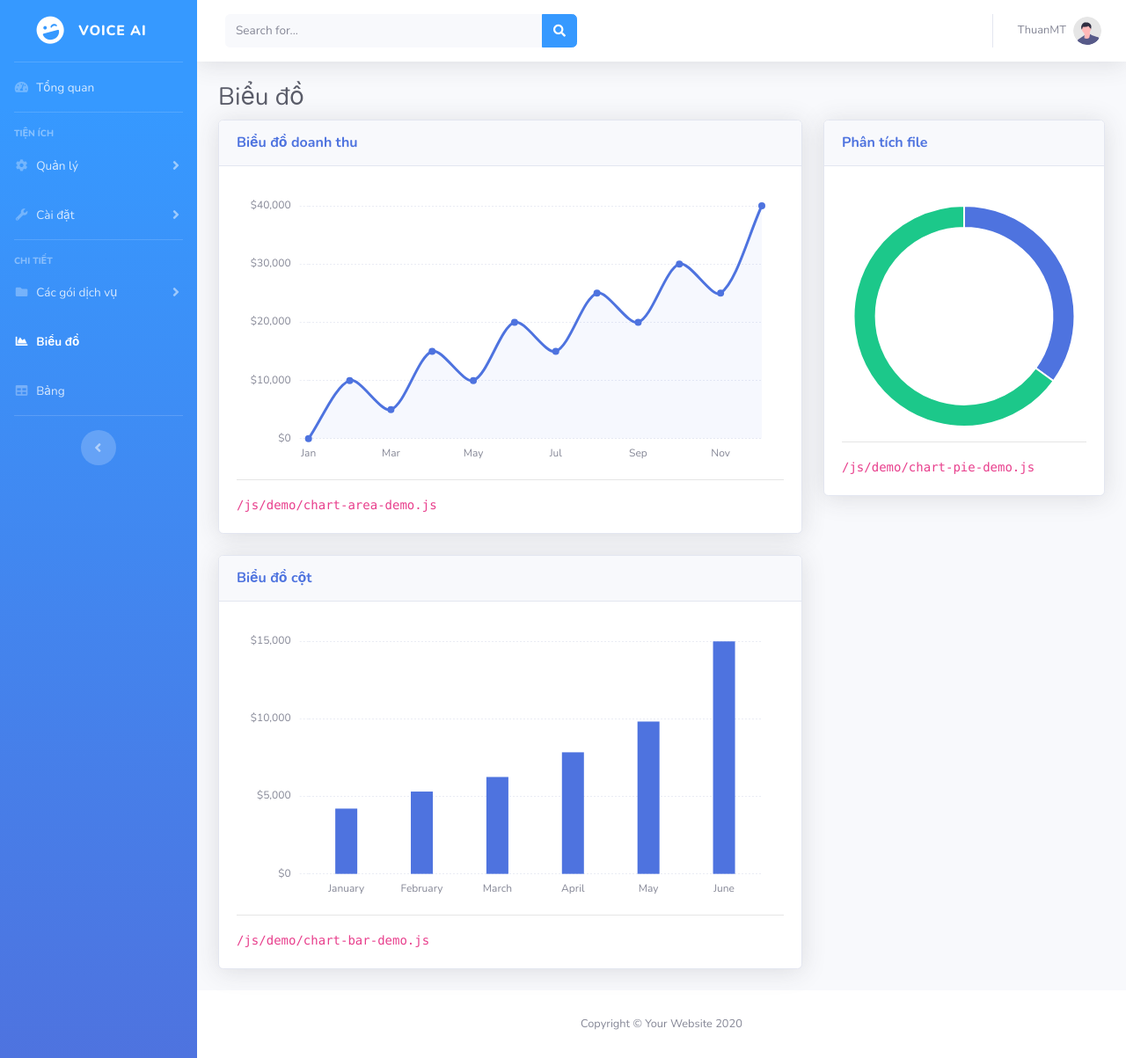
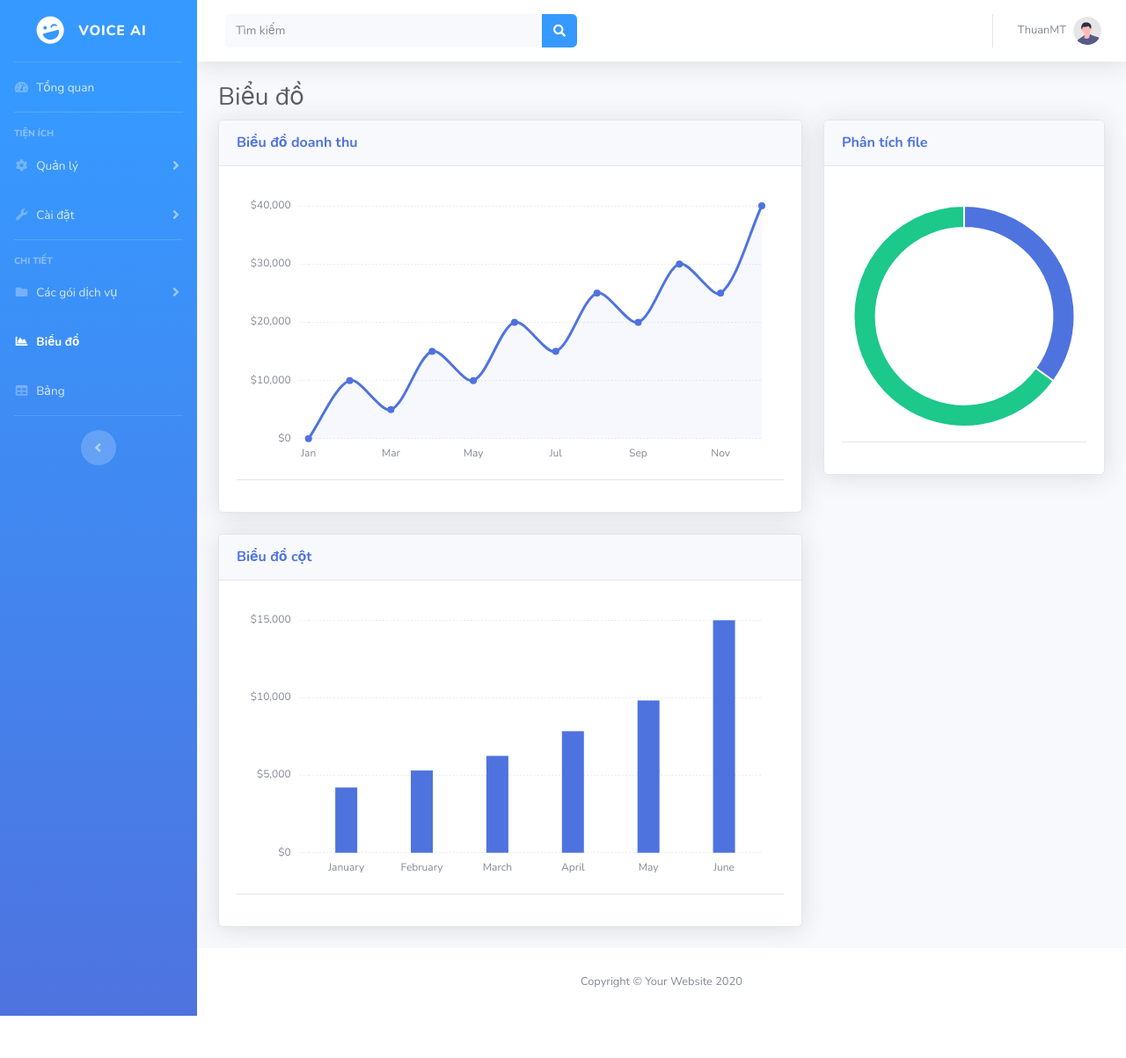
Before and after one commit to superbakuryu/voice-admin-demo, a plain HTML site: page charts.html in a window 1280 px wide. Shown: the whole page at 88% size. After the commit the page ends 1155 px from the top, so only its background shows below. Drawn offline with nearby package versions, Linux system fonts and the light colour scheme.

Commit message:
Update page chart

```diff
--- a/charts.html
+++ b/charts.html
@@ -162,7 +162,7 @@
                     <form
                         class="d-none d-sm-inline-block form-inline mr-auto ml-md-3 my-2 my-md-0 mw-100 navbar-search">
                         <div class="input-group">
-                            <input type="text" class="form-control bg-light border-0 small" placeholder="Search for..."
+                            <input type="text" class="form-control bg-light border-0 small" placeholder="Tìm kiếm"
                                 aria-label="Search" aria-describedby="basic-addon2">
                             <div class="input-group-append">
                                 <button class="btn btn-primary" type="button">
@@ -258,7 +258,6 @@
                                         <canvas id="myAreaChart"></canvas>
                                     </div>
                                     <hr>
-                                    <code>/js/demo/chart-area-demo.js</code>
                                 </div>
                             </div>
 
@@ -272,7 +271,6 @@
                                         <canvas id="myBarChart"></canvas>
                                     </div>
                                     <hr>
-                                    <code>/js/demo/chart-bar-demo.js</code>
                                 </div>
                             </div>
 
@@ -291,7 +289,6 @@
                                         <canvas id="myPieChart"></canvas>
                                     </div>
                                     <hr>
-                                    <code>/js/demo/chart-pie-demo.js</code>
                                 </div>
                             </div>
                         </div>
```
